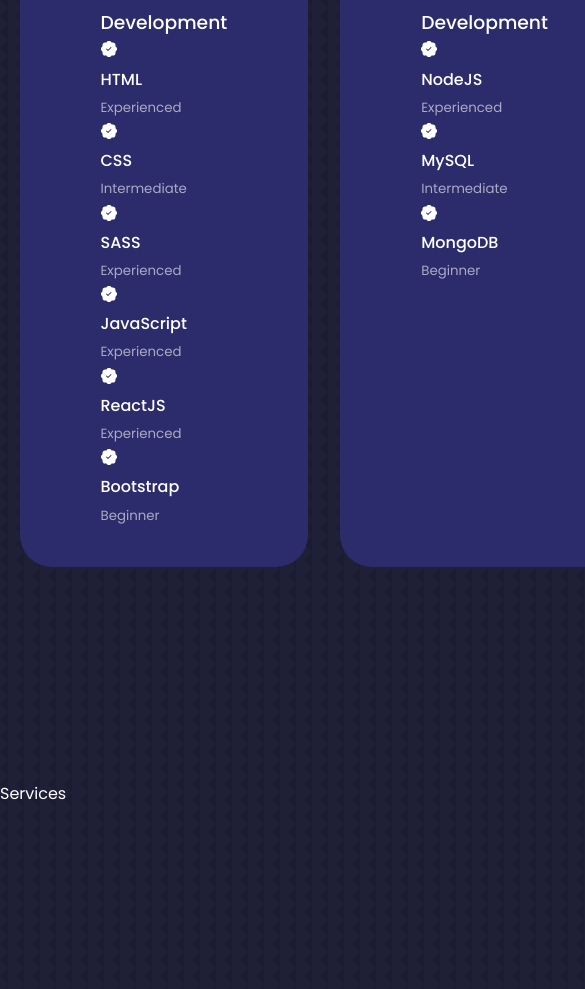
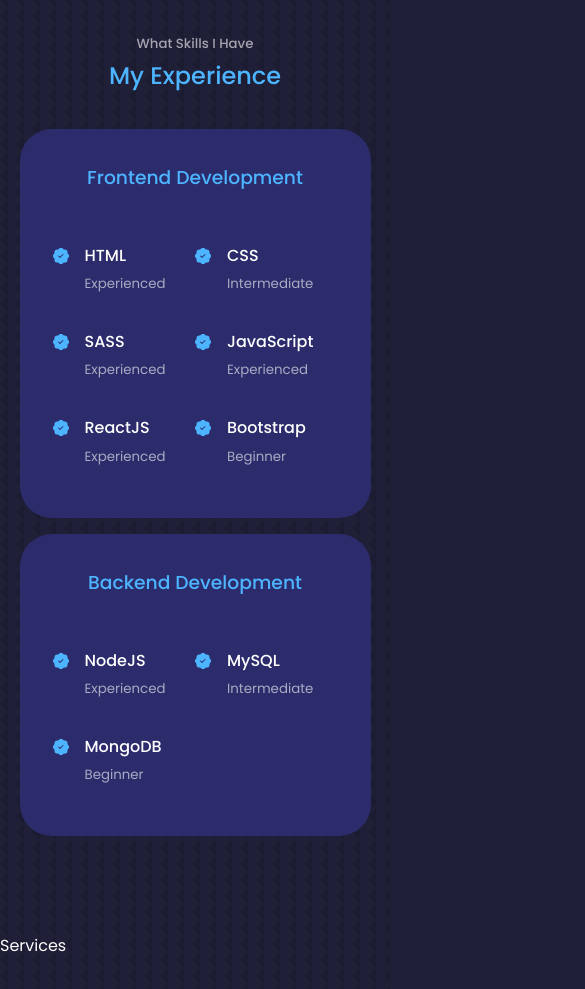
Before and after one commit to rsiraj/portfolio, a React (Create React App) app: page / in a window 390 px wide. Shown: the part 2040-3029 px from the top of the page, 585 px wide, since content can reach past the window. Built offline with nearby package versions, Linux system fonts and the light colour scheme.

Commit message:
Experience component styled

```diff
--- a/src/components/experience/Experience.jsx
+++ b/src/components/experience/Experience.jsx
@@ -12,39 +12,51 @@
           <h3>Frontend Development</h3>
           <div className="experience__content">
             <article className="experience__details">
-              <BsPatchCheckFill />
+              <BsPatchCheckFill className='experience__details-icon'/>
+              <div>
                 <h4>HTML</h4>
                 <small className='text-light'>Experienced</small>
+              </div>
             </article>
 
             <article className="experience__details">
-              <BsPatchCheckFill />
+            <BsPatchCheckFill className='experience__details-icon'/>
+              <div>
                 <h4>CSS</h4>
                 <small className='text-light'>Intermediate</small>
+              </div>
             </article>
 
             <article className="experience__details">
-              <BsPatchCheckFill />
+            <BsPatchCheckFill className='experience__details-icon'/>
+              <div>
                 <h4>SASS</h4>
                 <small className='text-light'>Experienced</small>
+              </div>
             </article>
 
             <article className="experience__details">
-              <BsPatchCheckFill />
+            <BsPatchCheckFill className='experience__details-icon'/>
+              <div>
                 <h4>JavaScript</h4>
                 <small className='text-light'>Experienced</small>
+              </div>
             </article>
 
             <article className="experience__details">
-              <BsPatchCheckFill />
+            <BsPatchCheckFill className='experience__details-icon'/>
+              <div>
                 <h4>ReactJS</h4>
                 <small className='text-light'>Experienced</small>
+              </div>
             </article>
 
             <article className="experience__details">
-              <BsPatchCheckFill />
+            <BsPatchCheckFill className='experience__details-icon'/>
+              <div>
                 <h4>Bootstrap</h4>
                 <small className='text-light'>Beginner</small>
+              </div>
             </article>
           </div>
         </div>
@@ -53,21 +65,27 @@
           <h3>Backend Development</h3>
           <div className="experience__content">
             <article className="experience__details">
-              <BsPatchCheckFill />
+            <BsPatchCheckFill className='experience__details-icon'/>
+              <div>
                 <h4>NodeJS</h4>
                 <small className='text-light'>Experienced</small>
+              </div>
             </article>
 
             <article className="experience__details">
-              <BsPatchCheckFill />
+            <BsPatchCheckFill className='experience__details-icon'/>
+              <div>
                 <h4>MySQL</h4>
                 <small className='text-light'>Intermediate</small>
+              </div>
             </article>
 
             <article className="experience__details">
-              <BsPatchCheckFill />
+            <BsPatchCheckFill className='experience__details-icon'/>
+              <div>
                 <h4>MongoDB</h4>
                 <small className='text-light'>Beginner</small>
+              </div>
             </article>
           </div>
         </div>
--- a/src/index.css
+++ b/src/index.css
@@ -128,6 +128,57 @@
   background: transparent;
   border-color: var(--color-primary-variant);
   cursor: default;
+}
+
+.experience__child > h3 {
+  text-align: center;
+  margin-bottom: 2rem;
+  color: var(--color-primary);
+}
+
+.experience__content {
+  display: -ms-grid;
+  display: grid;
+  -ms-grid-columns: 1fr 1fr;
+      grid-template-columns: 1fr 1fr;
+  row-gap: 2rem;
+}
+
+.experience__details {
+  display: -webkit-box;
+  display: -ms-flexbox;
+  display: flex;
+  gap: 1rem;
+}
+
+.experience__details-icon {
+  margin-top: 6px;
+  color: var(--color-primary);
+}
+
+@media screen and (max-width: 1024px) {
+  .experience__container {
+    -ms-grid-columns: 1fr;
+        grid-template-columns: 1fr;
+  }
+  .experience__child {
+    width: 80%;
+    padding: 2rem;
+    margin: 0 auto;
+  }
+  .experience__content {
+    padding: 1rem;
+  }
+}
+
+@media screen and (max-width: 600px) {
+  .experience__container {
+    gap: 1rem;
+  }
+  .experience__child {
+    width: 100%;
+    padding: 2rem 1rem;
+  }
 }
 
 header {
@@ -315,7 +366,6 @@
 
 section {
   margin-top: 8rem;
-  height: 100vh;
 }
 
 section > h2,
--- a/src/index.scss
+++ b/src/index.scss
@@ -74,7 +74,6 @@
 
 section {
     margin-top: 8rem;
-    height: 100vh;
 
     >h2,
     >h5 {
--- a/src/scss/__experience-component.scss
+++ b/src/scss/__experience-component.scss
@@ -10,9 +10,60 @@
     border-radius: 2rem;
     border: 1px solid transparent;
     transition: var(--transition);
+
     &:hover {
         background: transparent;
         border-color: var(--color-primary-variant);
         cursor: default;
     }
+
+    >h3 {
+        text-align: center;
+        margin-bottom: 2rem;
+        color: var(--color-primary);
+    }
 }
+
+.experience__content {
+    display: grid;
+    grid-template-columns: 1fr 1fr;
+    row-gap: 2rem;
+}
+
+.experience__details {
+    display: flex;
+    gap: 1rem;
+}
+
+.experience__details-icon {
+    margin-top: 6px;
+    color: var(--color-primary);
+}
+
+// Media Queries
+
+// Tablet view
+@media screen and (max-width: 1024px) {
+    .experience__container {
+        grid-template-columns: 1fr;
+    }
+    .experience__child {
+        width: 80%;
+        padding: 2rem;
+        margin: 0 auto;
+    }
+    .experience__content {
+        padding: 1rem;
+    }
+}
+
+// Mobile view
+@media screen and (max-width: 600px) {
+    .experience__container {
+        gap: 1rem;
+    }
+    .experience__child {
+        width: 100%;
+        padding: 2rem 1rem;
+    }
+}
```
Also changed, not shown: 1 other file (tests, documents, lock files or other folders). Lines whose indentation alone changed are shown as unchanged.
